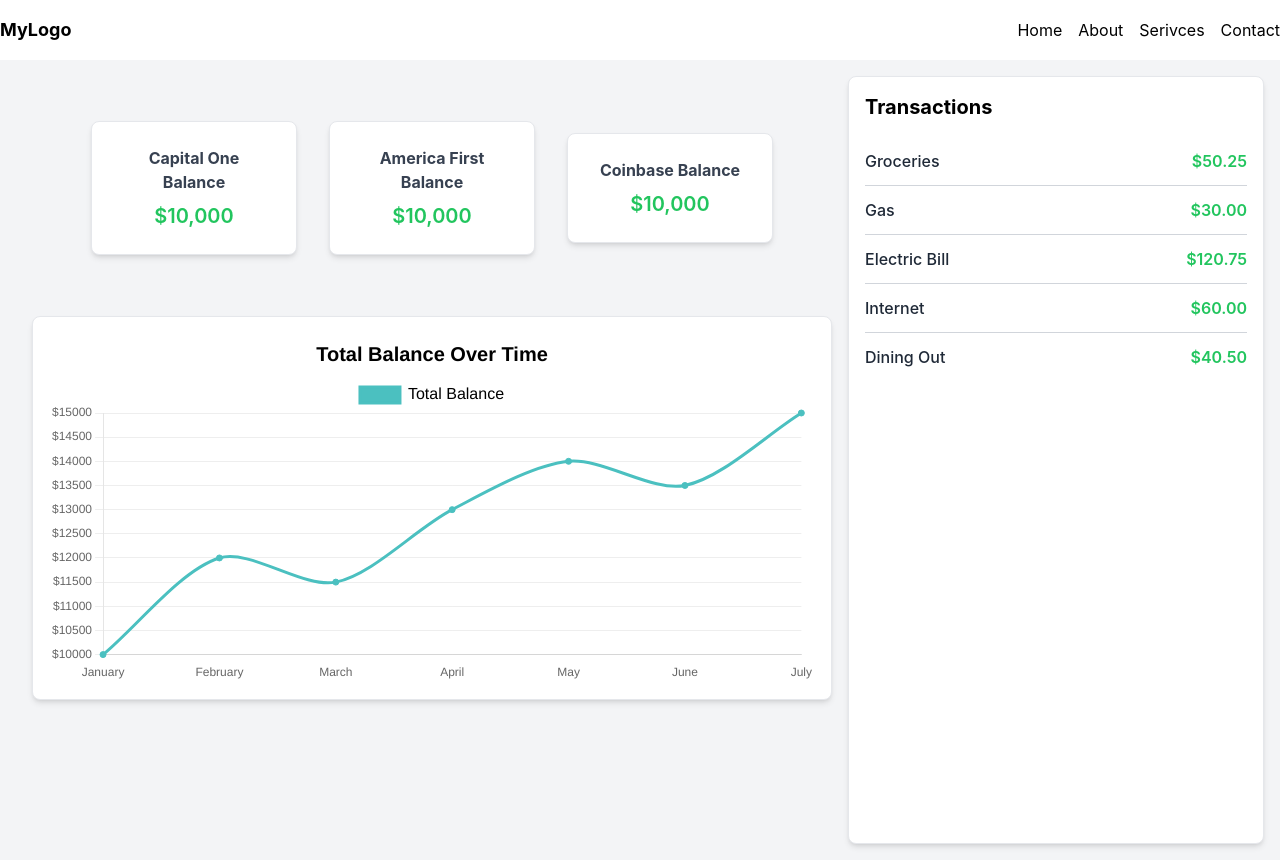
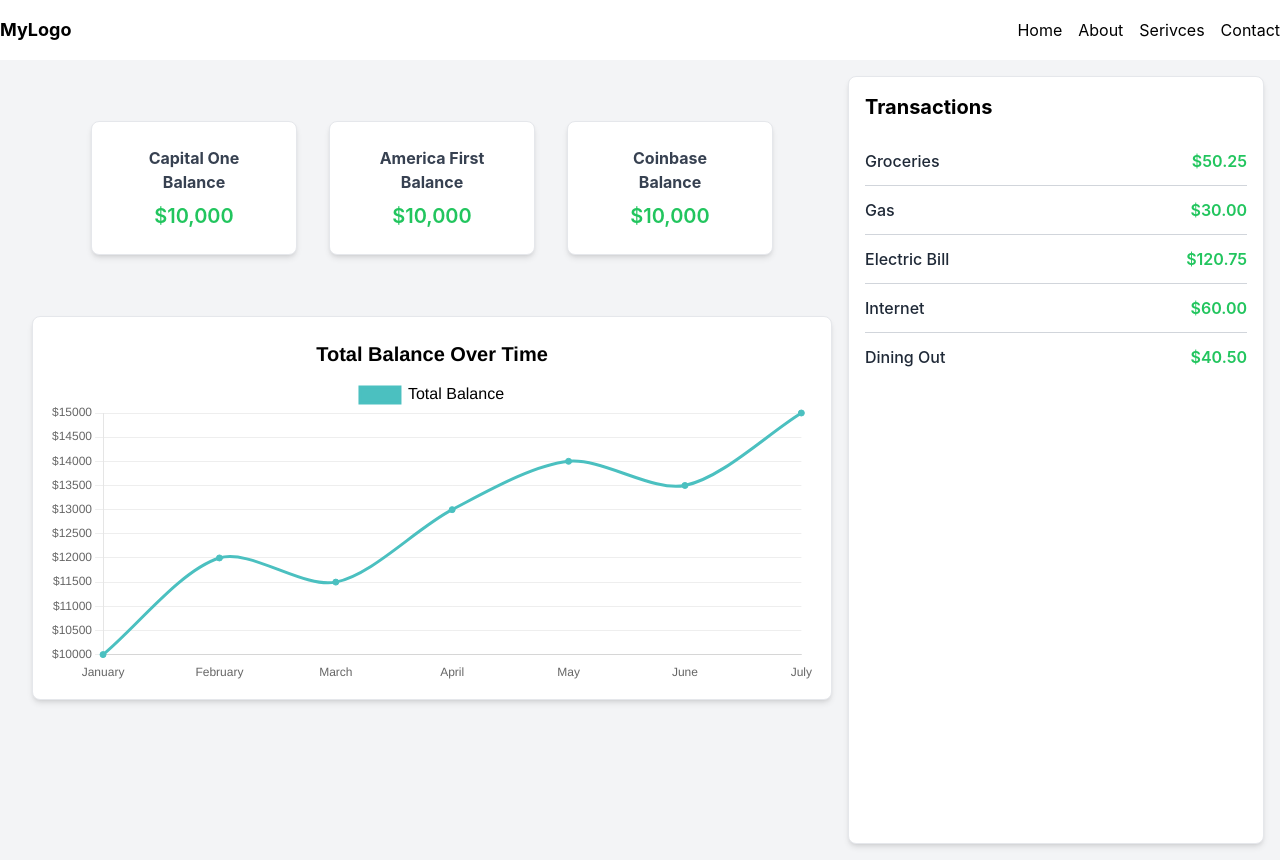
Before and after one commit to gheath340/Financial-Tracker, a React (Create React App) app: page / in a window 1280 px wide. Built offline with nearby package versions, Linux system fonts and the light colour scheme.

Commit message:
fixed uneven balance cards

```diff
--- a/src/components/total-expense-income.jsx
+++ b/src/components/total-expense-income.jsx
@@ -42,11 +42,11 @@ export const TotalExpenseIncome = () => {
           {/* Cards: Display Stacked on Small Screens, Side-by-Side on Large Screens */}
           <div className="mx-4 p-6">
             {/* Mobile Stacked Cards with Navigation */}
-            <div className="sm:hidden">
+            <div className="sm:hidden flex flex-col items-center space-y-4">
               {cards.map((card, index) => (
                 <div
                   key={index}
-                  className={`text-center bg-white shadow-md w-full p-6 rounded-lg border border-gray-200 absolute top-0 left-0 w-full ${
+                  className={`text-center bg-white shadow-md w-full p-6 rounded-lg border border-gray-200 top-0 left-0 w-full ${
                     index === activeIndex ? 'z-10' : 'z-0 opacity-50'
                   }`}
                   style={{
@@ -61,13 +61,13 @@ export const TotalExpenseIncome = () => {
             </div>
 
             {/* Desktop Cards Displayed Side-by-Side */}
-            <div className="sm:flex hidden justify-between items-center">
+            <div className="sm:flex hidden justify-between items-stretch">
               {cards.map((card, index) => (
                 <div
                   key={index}
-                  className="text-center bg-white shadow-md w-full sm:w-1/2 lg:w-1/3 mx-4 p-6 rounded-lg border border-gray-200"
+                  className="text-center justify-between bg-white shadow-md w-full sm:w-1/2 lg:w-1/3 mx-4 p-6 rounded-lg border border-gray-200"
                 >
-                  <p className="font-bold text-gray-700 mb-2">{card.title}</p>
+                  <p className="justify-self-center font-bold text-gray-700 mb-2 w-3/4">{card.title}</p>
                   <p className="text-xl font-semibold text-green-500">{card.balance}</p>
                 </div>
               ))}
```
